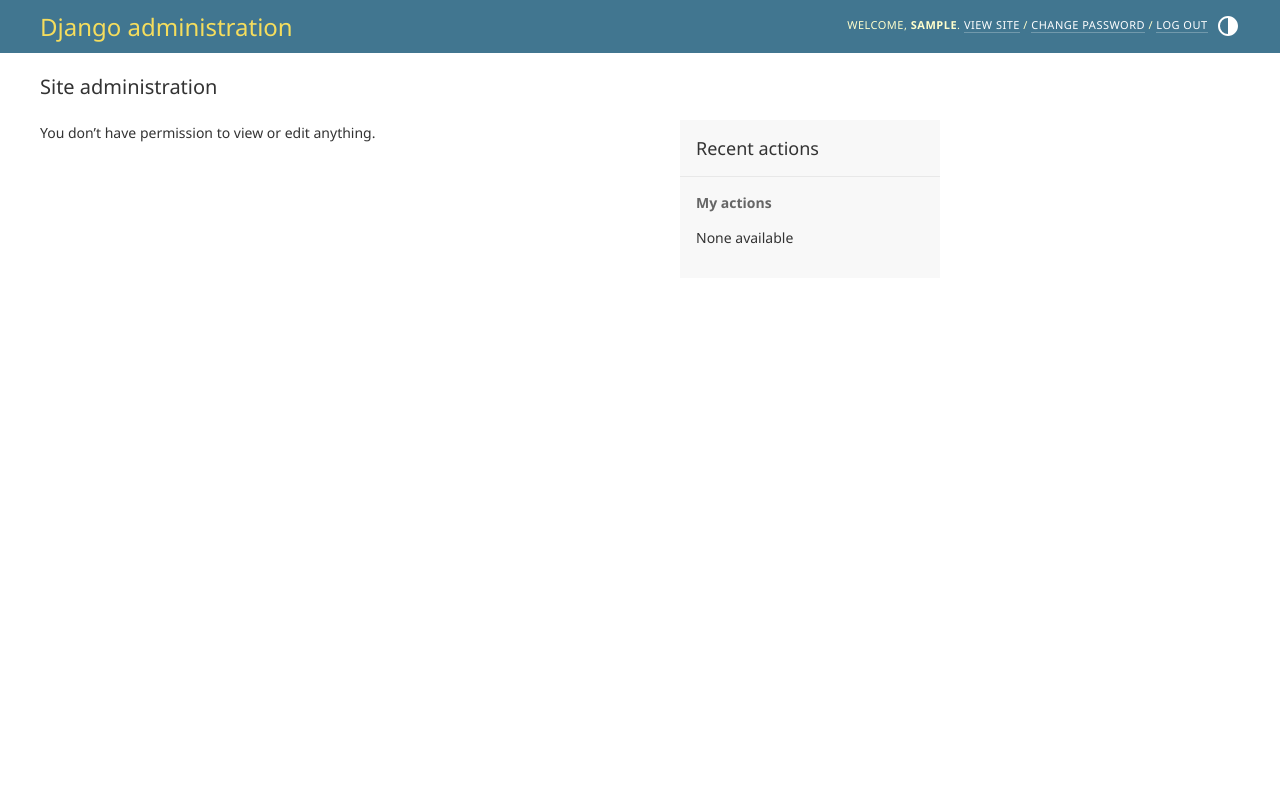
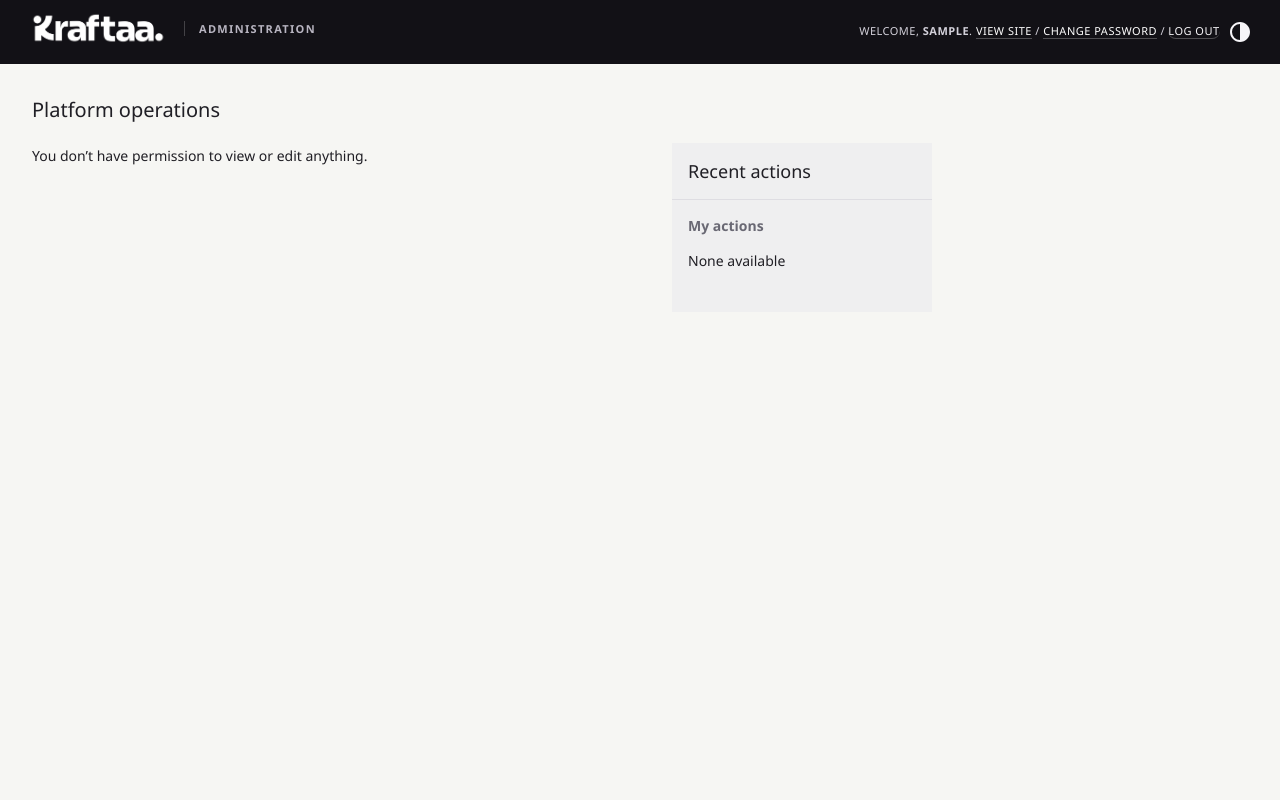
Before and after one commit to emmahmusk/content_creation, a Django app: page /admin/ in a window 1280 px wide. Run offline with Django 5.2, Linux system fonts and the light colour scheme; the visitor is signed in with stand-in values (Sample User, id 1); data comes from the database, SQL or seed files in the repository; data that the repository does not hold is empty; parts of the project's set-up code (start-up, migrations or seed data) failed here and were passed over.

Commit message:
finishing touches

```diff
--- a/apps/credits/models.py
+++ b/apps/credits/models.py
@@ -170,6 +170,7 @@ class CreditLedgerEntry(models.Model):
     class Type(models.TextChoices):
         PURCHASE = "purchase", "Purchase"
         WELCOME = "welcome", "Welcome credits"
+        GIFT = "gift", "Free gift"
         ADJUSTMENT = "adjustment", "Admin adjustment"
         SPEND = "spend", "Usage"
         REFUND = "refund", "Refund"
--- a/apps/deliverables/models.py
+++ b/apps/deliverables/models.py
@@ -3,7 +3,7 @@ from django.db import models
 
 class Deliverable(models.Model):
     class Kind(models.TextChoices):
-        CLIP_PLAN = "clip_plan", "10 clip suggestions"
+        CLIP_PLAN = "clip_plan", "Clip suggestions"
         CAPTIONS_HOOKS = "captions_hooks", "Captions and hooks"
         SOCIAL_POSTS = "social_posts", "Social posts"
         YOUTUBE_PACKAGE = "youtube_package", "YouTube package"
--- a/config/urls.py
+++ b/config/urls.py
@@ -12,6 +12,10 @@ from apps.processing.api import ClipViewSet, ContentIntelligenceViewSet, Learnin
 from apps.accounts.api import SocialHandleViewSet
 from apps.accounts.forms import WorkspaceAuthenticationForm
 from apps.music.api import AfroStudioProjectViewSet
+
+admin.site.site_header = "Kraftaa Administration"
+admin.site.site_title = "Kraftaa Administration"
+admin.site.index_title = "Platform operations"
 
 router = DefaultRouter()
 router.register("orders", ContentOrderViewSet, basename="order")
--- /dev/null
+++ b/static/css/admin-brand.css
@@ -0,0 +1,135 @@
+:root,
+[data-theme="light"],
+[data-theme="auto"] {
+  --primary: #121116;
+  --secondary: #121116;
+  --accent: #0b8981;
+  --primary-fg: #fff;
+  --body-fg: #201f25;
+  --body-bg: #f6f6f3;
+  --body-quiet-color: #696873;
+  --body-loud-color: #17161b;
+  --header-color: #f6f5f8;
+  --header-branding-color: #f6f5f8;
+  --header-bg: #121116;
+  --header-link-color: #f6f5f8;
+  --breadcrumbs-fg: #d9d7df;
+  --breadcrumbs-link-fg: #fff;
+  --breadcrumbs-bg: #201e26;
+  --link-fg: #087e77;
+  --link-hover-color: #075f5a;
+  --hairline-color: #dedde2;
+  --border-color: #d3d2d9;
+  --darkened-bg: #efeff0;
+  --selected-bg: #dff4f0;
+  --selected-row: #e7f5f2;
+  --button-fg: #fff;
+  --button-bg: #0b8981;
+  --button-hover-bg: #08766f;
+  --default-button-bg: #0b8981;
+  --default-button-hover-bg: #08766f;
+  --object-tools-bg: #0b8981;
+  --object-tools-hover-bg: #08766f;
+}
+
+[data-theme="dark"] {
+  --primary: #5bc9bd;
+  --secondary: #282630;
+  --accent: #73d8cd;
+  --primary-fg: #101116;
+  --body-fg: #eeedf2;
+  --body-bg: #111116;
+  --body-quiet-color: #aaa8b4;
+  --body-loud-color: #fff;
+  --header-color: #f6f5f8;
+  --header-branding-color: #f6f5f8;
+  --header-bg: #121116;
+  --header-link-color: #f6f5f8;
+  --breadcrumbs-fg: #d9d7df;
+  --breadcrumbs-link-fg: #fff;
+  --breadcrumbs-bg: #201e26;
+  --link-fg: #73d8cd;
+  --link-hover-color: #a1e8df;
+  --hairline-color: #34323d;
+  --border-color: #45434e;
+  --darkened-bg: #1b1a21;
+  --selected-bg: #183b38;
+  --selected-row: #1b302e;
+  --button-fg: #101116;
+  --button-bg: #5bc9bd;
+  --button-hover-bg: #78d9cf;
+  --default-button-bg: #5bc9bd;
+  --default-button-hover-bg: #78d9cf;
+  --object-tools-bg: #0b8981;
+  --object-tools-hover-bg: #08766f;
+}
+
+@media (prefers-color-scheme: dark) {
+  [data-theme="auto"] {
+    --primary: #5bc9bd;
+    --secondary: #282630;
+    --accent: #73d8cd;
+    --primary-fg: #101116;
+    --body-fg: #eeedf2;
+    --body-bg: #111116;
+    --body-quiet-color: #aaa8b4;
+    --body-loud-color: #fff;
+    --breadcrumbs-fg: #d9d7df;
+    --breadcrumbs-link-fg: #fff;
+    --breadcrumbs-bg: #201e26;
+    --link-fg: #73d8cd;
+    --link-hover-color: #a1e8df;
+    --hairline-color: #34323d;
+    --border-color: #45434e;
+    --darkened-bg: #1b1a21;
+    --selected-bg: #183b38;
+    --selected-row: #1b302e;
+    --button-fg: #101116;
+    --button-bg: #5bc9bd;
+    --button-hover-bg: #78d9cf;
+    --default-button-bg: #5bc9bd;
+    --default-button-hover-bg: #78d9cf;
+    --object-tools-bg: #0b8981;
+    --object-tools-hover-bg: #08766f;
+  }
+}
+
+#header {
+  min-height: 64px;
+  padding: 0 28px;
+  box-shadow: 0 1px 0 #ffffff18;
+}
+
+#branding { display: flex; align-items: center; }
+.kraftaa-admin-brand { display: inline-flex; align-items: center; gap: 14px; color: var(--header-branding-color)!important; text-decoration: none; }
+.kraftaa-admin-brand img { display: block; width: 142px; max-height: 38px; object-fit: contain; }
+.kraftaa-admin-brand span { padding-left: 14px; border-left: 1px solid #ffffff35; color: #b8b5c1; font-size: 11px; font-weight: 800; letter-spacing: .12em; text-transform: uppercase; }
+#user-tools { color: #d3d1da; }
+#user-tools a { color: #fff!important; }
+#content { padding: 32px; }
+.module, .dashboard .module table { border-radius: 12px; overflow: hidden; }
+.module h2, .module caption, .inline-group h2 { background: var(--secondary); }
+input, textarea, select, .vTextField, .vLargeTextField { border-radius: 8px!important; }
+input:focus, textarea:focus, select:focus { outline: 2px solid var(--accent); outline-offset: 1px; }
+input[type="submit"], .submit-row input, a.button, button { border-radius: 9px; }
+.object-tools a:link, .object-tools a:visited { border-radius: 9px; }
+
+body.login { background: radial-gradient(ellipse at 50% 0, #233e43 0, var(--body-bg) 50%); }
+.login #container { width: min(440px, calc(100% - 32px)); margin: 9vh auto; overflow: hidden; border: 1px solid var(--border-color); border-radius: 20px; background: var(--body-bg); box-shadow: 0 24px 80px #1111161f; }
+.login #header { justify-content: center; min-height: 78px; padding: 0 22px; }
+.login #branding { justify-content: center; }
+.login .kraftaa-admin-brand { gap: 12px; }
+.login .kraftaa-admin-brand img { width: 150px; }
+.login .kraftaa-admin-brand span { font-size: 10px; }
+.login #content { padding: 28px 30px 30px; }
+.login .submit-row { display: flex; justify-content: flex-end; padding: 0; background: transparent; }
+.login .submit-row input { min-width: 110px; padding: 10px 18px; }
+
+@media (max-width: 767px) {
+  #header { min-height: 58px; padding: 0 14px; }
+  .kraftaa-admin-brand img { width: 118px; }
+  .kraftaa-admin-brand span { padding-left: 10px; font-size: 9px; }
+  #content { padding: 20px 14px; }
+  .login #container { margin-top: 6vh; }
+  .login #content { padding: 22px 18px; }
+}
--- a/static/css/credit-refinements.css
+++ b/static/css/credit-refinements.css
@@ -46,6 +46,7 @@
 .credit-balance-value{font-variant-numeric:tabular-nums}
 .wallet-balance-card>p{max-width:680px;line-height:1.55}
 .credit-ledger article>strong small{font-size:10px;font-weight:600}
+.credit-entry-type{display:inline-block;padding:2px 7px;border:1px solid color-mix(in srgb,var(--accent) 28%,var(--rule));border-radius:999px;color:var(--accent);font-size:9px;font-weight:800;line-height:1.4}
 @media(min-width:761px){.nav-links{gap:clamp(11px,1.4vw,20px)}}
 @media(max-width:760px){.nav-links .nav-credit-balance{width:100%;justify-content:space-between;margin:6px 0;padding:13px 14px;border-radius:14px}.nav-credit-summary{display:flex;align-items:baseline;gap:7px}.nav-credit-summary>span{width:auto;margin:0;font-size:9px}.nav-credit-summary>strong{font-size:19px}.nav-credit-summary>small{font-size:11px}.nav-credit-toggle{width:36px;height:36px}}
 .clipping-path-section{background:var(--canvas-soft);color:var(--text-primary)}
--- /dev/null
+++ b/templates/admin/base_site.html
@@ -0,0 +1,20 @@
+{% extends "admin/base.html" %}
+{% load static %}
+
+{% block title %}{{ title }} | Kraftaa Administration{% endblock %}
+
+{% block extrastyle %}
+  {{ block.super }}
+  <link rel="stylesheet" href="{% static 'css/admin-brand.css' %}?v=20261116a">
+{% endblock %}
+
+{% block branding %}
+  <div id="site-name">
+    <a href="{% url 'admin:index' %}" class="kraftaa-admin-brand" aria-label="Kraftaa Administration home">
+      <img src="{% static 'images/kraftaa-wordmark.png' %}" alt="Kraftaa">
+      <span>Administration</span>
+    </a>
+  </div>
+{% endblock %}
+
+{% block nav-global %}{% endblock %}
--- a/templates/credits/wallet.html
+++ b/templates/credits/wallet.html
@@ -14,7 +14,7 @@
     {% if payments %}<div class="wallet-payment-list">{% for payment in payments %}<article><div class="wallet-payment-main"><b>{{ payment.plan_name }} bundle</b><span>{% if payment.currency == 'NGN' %}₦{{ payment.amount|floatformat:0|intcomma }}{% else %}${{ payment.amount|floatformat:2 }}{% endif %} · {{ payment.credits|intcomma }} clip credits</span><small>{{ payment.created_at|date:"M j, Y · g:i A" }}</small></div><span class="wallet-payment-status status-{{ payment.status }}">{{ payment.get_status_display }}</span>{% if payment.status == 'awaiting_payment' %}<a href="{% url 'credits:payment' payment.pk %}">Finish checkout →</a>{% elif payment.status == 'awaiting_review' %}<span class="wallet-pending-note">Purchase confirmation in progress</span>{% endif %}</article>{% endfor %}</div>{% else %}<div class="wallet-empty"><h3>No bundles yet</h3><p>Choose a clip credit bundle when you’re ready to start producing.</p><a href="{% url 'credits:pricing' %}">Explore credit bundles →</a></div>{% endif %}
   </section>
   <section class="wallet-section"><header><div><span>WALLET ACTIVITY</span><h2>Credits added and used</h2></div></header>
-    {% if entries %}<div class="credit-ledger">{% for entry in entries %}<article><div><b>{{ entry.description }}</b><small>{{ entry.created_at|date:"M j, Y · g:i A" }}</small></div><strong class="{% if entry.amount < 0 %}is-debit{% else %}is-credit{% endif %}">{% if entry.amount > 0 %}+{% endif %}{{ entry.amount }} <small>credits</small></strong></article>{% endfor %}</div>{% else %}<div class="wallet-empty"><p>Your bundle purchases and clip production usage will show here.</p></div>{% endif %}
+    {% if entries %}<div class="credit-ledger">{% for entry in entries %}<article><div><b>{{ entry.description }}</b><small><span class="credit-entry-type">{{ entry.get_entry_type_display }}</span> · {{ entry.created_at|date:"M j, Y · g:i A" }}</small></div><strong class="{% if entry.amount < 0 %}is-debit{% else %}is-credit{% endif %}">{% if entry.amount > 0 %}+{% endif %}{{ entry.amount }} <small>credits</small></strong></article>{% endfor %}</div>{% else %}<div class="wallet-empty"><p>Your bundle purchases and clip production usage will show here.</p></div>{% endif %}
   </section>
 </section>
 {% endblock %}
```
Also changed, not shown: apps/credits/admin.py (+55 -0 lines), templates/admin/credits/creditledgerentry/change_list.html (added, +8 -0 lines), apps/credits/migrations/0006_creditledgerentry_gift_type.py (added), apps/deliverables/migrations/0002_update_clip_plan_label.py (added).
